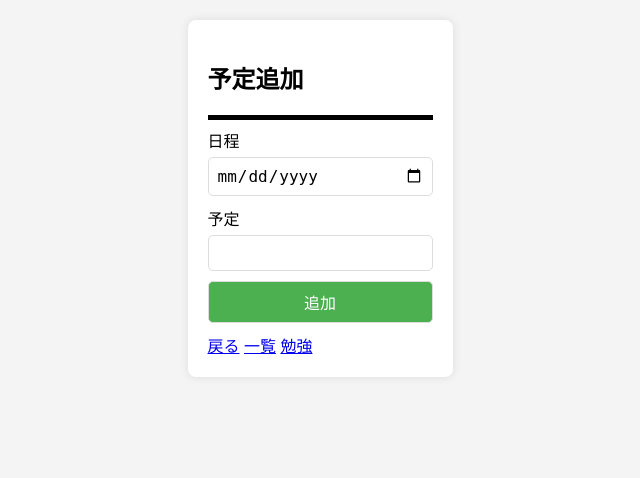
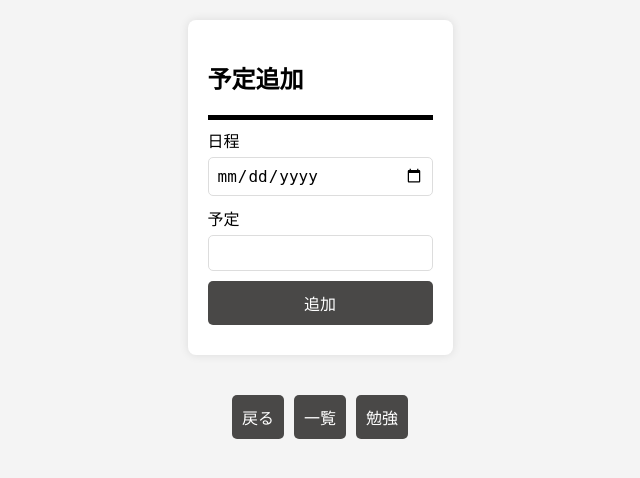
Before and after one commit to 2023AIT-OOP2-G09/GUI_APP, a Flask app: page /add in a window 1280 px wide. Shown: the top 478 px of the page, without its empty margins (320-960 px from the left). Run offline with Flask 3, Linux system fonts and the light colour scheme.

Commit message:
予定追加の装飾

```diff
--- a/main.py
+++ b/main.py
@@ -12,7 +12,6 @@ app = Flask(__name__)
 def index():
     # ここにカレンダー表示のtemplateを返す
     return render_template("index.html")
-
 
 # 予定追加のページ
 @app.route("/add")
--- a/templates/AddSchedule.html
+++ b/templates/AddSchedule.html
@@ -4,7 +4,6 @@
 <head>
   <meta charset="UTF-8">
   <meta name="viewport" content="width=device-width, initial-scale=1.0">
-  <link rel="stylesheet" href="https://use.fontawesome.com/releases/v5.15.4/css/all.css">
 
   <title>予定追加</title>
   <style>
@@ -48,9 +47,40 @@
 
     /* ボタン要素のスタイル */
     input[type="submit"] {
-      background-color: #4caf50;
+      background: #494847;
       color: white;
       cursor: pointer;
+    }
+
+    /* ボタンコンテナのスタイル */
+    .button-container {
+      margin-top: 20px;
+      display: flex;
+      gap: 10px;
+    }
+
+    /* ボタンの共通スタイル */
+    .btn {
+      padding: 10px;
+      border: none;
+      border-radius: 5px;
+      cursor: pointer;
+      color: #fff;
+      text-decoration: none;
+      text-align: center;
+    }
+
+    /* 各ボタンの異なるスタイル */
+    .btn--add {
+      background: #494847;
+    }
+
+    .btn--back {
+      background: #494847;
+    }
+
+    .btn--study {
+      background: #494847;
     }
   </style>
 </head>
@@ -73,12 +103,13 @@
       <!-- 送信ボタン -->
       <input type="submit" class="btn btn--add" value="追加">
     </form>
-    <!-- ボタンコンテナ -->
+  </div>
+
+  <!-- ボタンコンテナ -->
   <div class="button-container">
-    <a href="/" class="btn btn--orange">戻る</a>
-    <a href="/list" class="btn btn--orange">一覧</a>
-    <a href="/study" class="btn btn--orange">勉強</a>
-  </div>
+    <a href="/" class="btn btn--add">戻る</a>
+    <a href="/list" class="btn btn--back">一覧</a>
+    <a href="/study" class="btn btn--study">勉強</a>
   </div>
 
   <!-- JavaScriptファイルの読み込み -->
```
